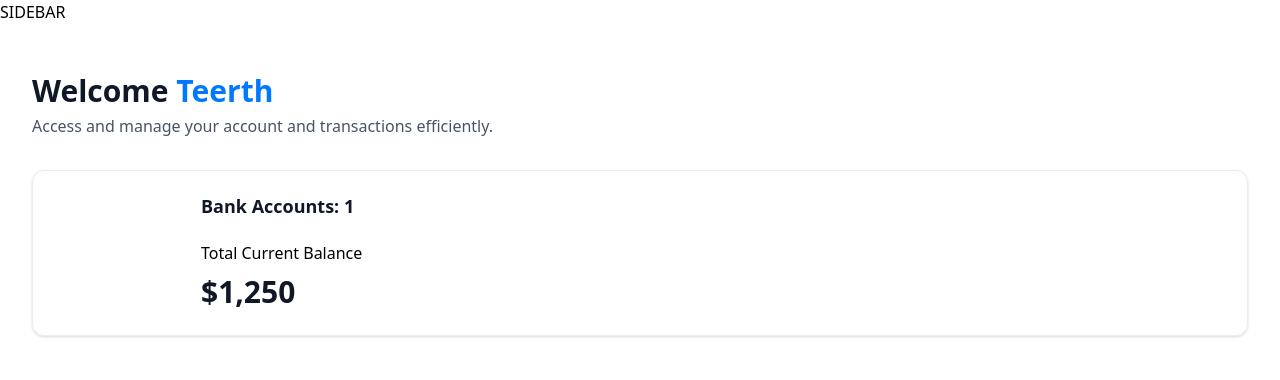
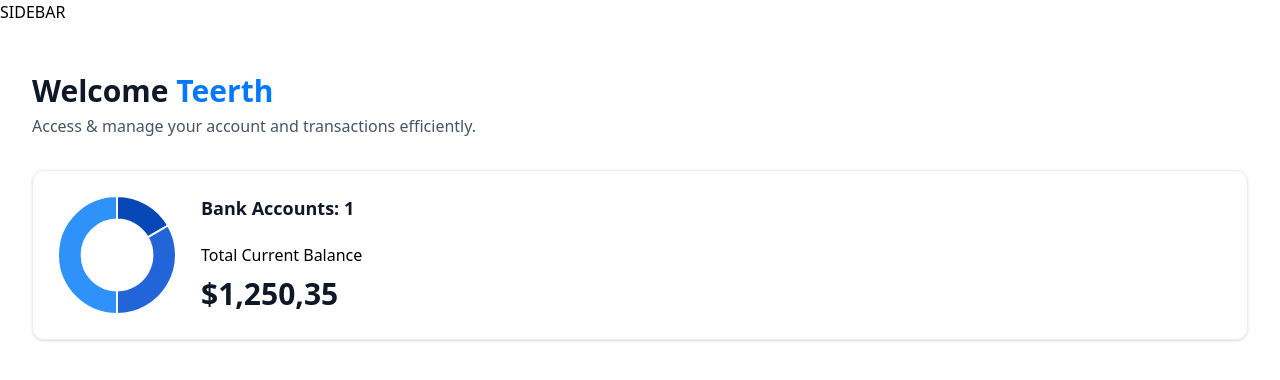
Before and after one commit to TeerthTejani26/BankingApp, a Next.js app: page / in a window 1280 px wide. Shown: the top 380 px of the page. Built offline with nearby package versions, Linux system fonts and the light colour scheme.

Commit message:
Add a Dougnut Chart for multiple Banks.

```diff
--- a/app/(root)/page.tsx
+++ b/app/(root)/page.tsx
@@ -13,7 +13,7 @@ const Home = () => {
                         type='greeting'
                         title='Welcome'
                         user={loggedIn?.firstName || 'Guest'}
-                        subtext='Access and manage your account and transactions efficiently.'
+                        subtext='Access & manage your account and transactions efficiently.'
                     />
 
                     <TotalBalanceBox
--- a/components/AnimatedCounter.tsx
+++ b/components/AnimatedCounter.tsx
@@ -6,7 +6,8 @@ const AnimatedCounter = ({ amount }: { amount: number }) => {
     return (
         <div className='w-full'>
             <CountUp
-                duration={2}
+                duration={1.5}
+                decimals={2}
                 decimal=','
                 prefix='$'
                 end={amount}
--- /dev/null
+++ b/components/DoughnutChart.tsx
@@ -0,0 +1,31 @@
+'use client'
+import { Chart as ChartJS, ArcElement, Tooltip, Legend } from "chart.js";
+import { Doughnut } from "react-chartjs-2";
+
+ChartJS.register(ArcElement, Tooltip, Legend);
+
+const DoughnutChart = ({ accounts }: DoughnutChartProps) => {
+    const data = {
+        datasets: [
+            {
+                label: 'Banks',
+                data: [1250, 2500, 3750],
+                backgroundColor: ['#0747b6', '#2265d8', '#2f91fa']
+            }
+        ],
+        labels: ['Bank1', 'Bank2', 'Bank3']
+    }
+    return <Doughnut
+        data={data}
+        options={{
+            cutout: '60%',
+            plugins: {
+                legend: {
+                    display: false
+                }
+            }
+        }}
+    />
+}
+
+export default DoughnutChart
--- a/components/TotalBalanceBox.tsx
+++ b/components/TotalBalanceBox.tsx
@@ -1,11 +1,12 @@
 import React from 'react'
 import AnimatedCounter from './AnimatedCounter'
+import DoughnutChart from './DoughnutChart'
 
 const TotalBalanceBox = ({ accounts = [], totalBanks, totalCurrentBalance }: TotalBalanceBoxProps) => {
     return (
         <section className='total-balance'>
             <div className='total-balance-chart'>
-                {/* {Dough`nutChart} */}
+                <DoughnutChart accounts={accounts} />
             </div>
             <div className='flex flex-col gap-6'>
                 <h2 className='header-2'>
@@ -15,10 +16,9 @@ const TotalBalanceBox = ({ accounts = [], totalBanks, totalCurrentBalance }: Tot
                     <p className='total-blalnce-label'>
                         Total Current Balance
                     </p>
-                    <p className='total-balance-amount flex-center gap-2'>
+                    <div className='total-balance-amount flex-center gap-2'>
                         <AnimatedCounter amount={totalCurrentBalance} />
-                        {/* {totalCurrentBalance} */}
-                    </p>
+                    </div>
                 </div>
             </div>
         </section>
--- a/package.json
+++ b/package.json
@@ -17,6 +17,7 @@
     "next": "14.2.4",
     "query-string": "^9.0.0",
     "react": "^18",
+    "react-chartjs-2": "^5.2.0",
     "react-countup": "^6.5.3",
     "react-dom": "^18",
     "tailwind-merge": "^2.3.0",
```
Also changed, not shown: 1 other file (tests, documents, lock files or other folders).
